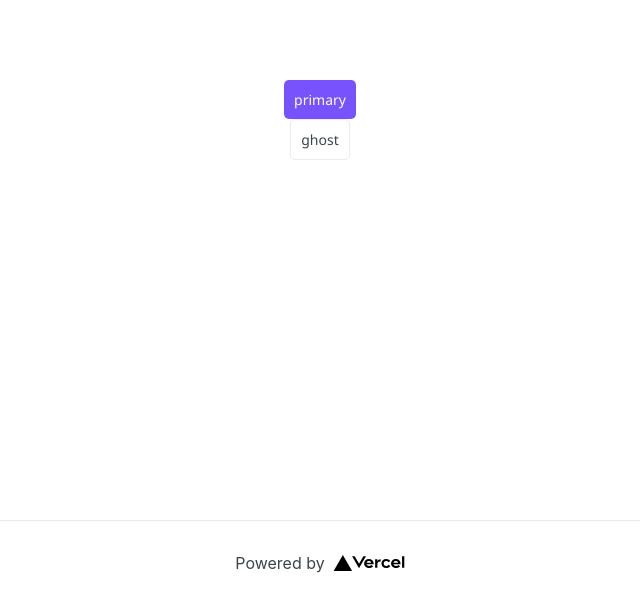
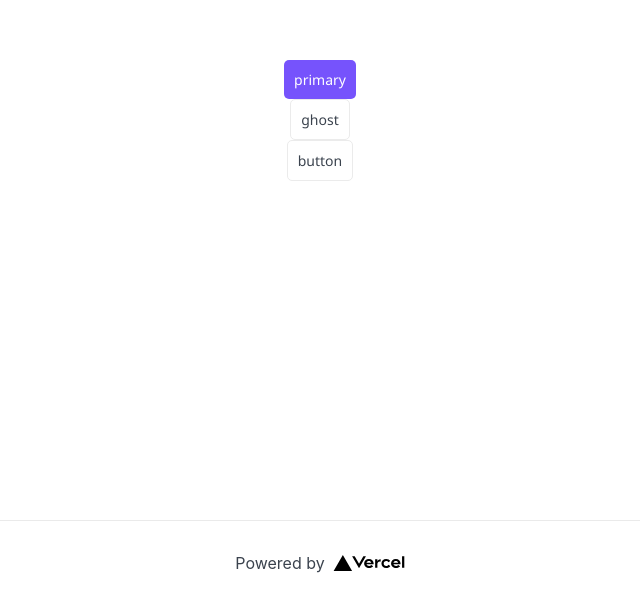
Before and after one commit to KirillNikoda/owl, a Next.js app: page / in a window 1280 px wide. Shown: the part 280-885 px from the top of the page, without its empty margins (320-960 px from the left). Built offline with nearby package versions, Linux system fonts and the light colour scheme.

Commit message:
refactor: module architecture

```diff
--- a/pages/api/hello.js
+++ /dev/null
@@ -1,5 +0,0 @@
-// Next.js API route support: https://nextjs.org/docs/api-routes/introduction
-
-export default function handler(req, res) {
-  res.status(200).json({ name: 'John Doe' })
-}
--- a/pages/_app.tsx
+++ b/src/pages/_app.tsx
@@ -1,5 +1,6 @@
+/* eslint-disable @next/next/no-page-custom-font */
 import Head from 'next/head';
-import '../styles/globals.css';
+import '../../styles/globals.css';
 
 function MyApp({ Component, pageProps }) {
   return (
--- a/pages/index.tsx
+++ b/src/pages/index.tsx
@@ -1,7 +1,7 @@
+import { Button } from 'src/modules/ud-ui';
 import Head from 'next/head';
 import Image from 'next/image';
-import styles from '../styles/Home.module.css';
-import { Button } from './components';
+import styles from '../../styles/Home.module.css';
 
 export default function Home() {
   return (
@@ -15,6 +15,7 @@ export default function Home() {
       <main className={styles.main}>
         <Button appearance='primary'>primary</Button>
         <Button appearance='ghost'>ghost</Button>
+        <Button appearance='ghost'>button</Button>
       </main>
 
       <footer className={styles.footer}>
```
Also changed, not shown: src/modules/ud-ui/Button/Button.module.css (renamed from pages/components/Button/Button.module.css), src/modules/ud-ui/Button/index.tsx (renamed from pages/components/Button/index.tsx), src/modules/ud-ui/Heading/Heading.module.css (renamed from pages/components/Heading/Heading.module.css), src/modules/ud-ui/Heading/index.tsx (renamed from pages/components/Heading/index.tsx), src/modules/ud-ui/index.ts (renamed from pages/components/index.ts), src/pages/_document.tsx (renamed from pages/_document.tsx), src/pages/home.tsx (renamed from pages/home.tsx).
